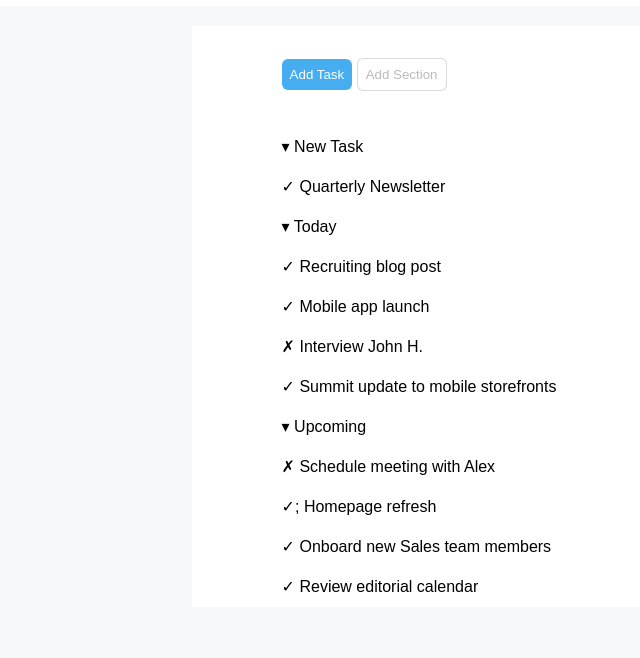
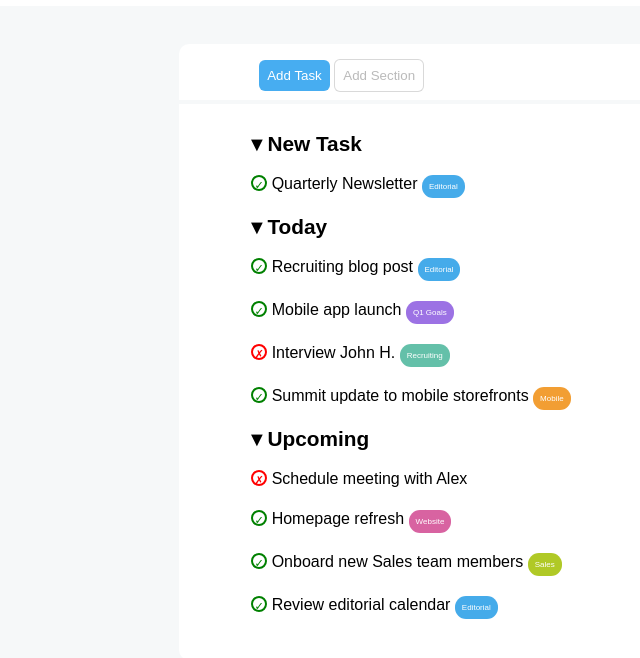
Before and after one commit to scurenza/html-css-toboolist, a plain HTML site: page index.html in a window 1280 px wide. Shown: the part 74-732 px from the top of the page, without its empty margins (0-640 px from the left). Drawn offline with Linux system fonts and the light colour scheme.

Commit message:
esercizio completo

```diff
--- a/css/style.css
+++ b/css/style.css
@@ -40,16 +40,21 @@ header{
 /* MAIN */
 
 .container-main {
-    width: 70%;
+    width: 90%;
     padding-top: 1em;
     margin: 20px auto 10px;
-    background-color: white;
 
 }
 
 .container-button{
     width: 80%;
-    margin: 1em auto;
+    margin: 0.1em auto;
+    background-color: white;
+    padding-left: 5em;
+    padding-top: 15px;
+    padding-bottom: 0.5em;
+    border-top-right-radius: 10px;
+    border-top-left-radius: 10px;
 }
 
 /* buttons */
@@ -72,11 +77,81 @@ header{
 /* to do list  */
 .container-list{
     width: 80%;
-    margin: 1em auto;
+    margin: 0.3em auto;
     padding-top: 20px;
+    padding-left: 4.5em;
+    padding-bottom: 2em;
     line-height: 40px;
+    background-color: white;
+    border-bottom-right-radius: 10px;
+    border-bottom-left-radius: 10px;
 }
 
 ul{
     list-style-type: none;
 }
+
+.major-point{
+    font-size: 1.3rem;
+    font-weight: 600;
+}
+
+.minor-points{
+    font-size: 1rem;
+    font-weight: 600;
+}
+
+.check{
+    display: inline-block;
+    color: green;
+    border: 2px solid green;
+    border-radius: 50%;
+    width: 1rem;
+    height: 1rem;
+    line-height: 1rem;
+    text-align: center;
+    font-size: 0.7rem;
+}
+
+.cross{
+    display: inline-block;
+    color: red;
+    border: 2px solid red;
+    border-radius: 50%;
+    width: 1rem;
+    height: 1rem;
+    line-height: 1rem;
+    text-align: center;
+    font-size: 0.7rem;
+}
+
+.notification{
+    color: white;
+    padding: 7px;
+    font-size: 0.5rem;
+    border-radius: 11px;
+}
+
+.blue{
+    background-color: #45abea;
+}
+
+.violet{
+    background-color: #9c72e4;
+}
+
+.lightgreen{
+    background-color: #64c0a9;
+}
+
+.orange{
+    background-color: #f29e33;
+}
+
+.purple{
+    background-color: #d863a1;
+}
+
+.darkgreen{
+    background-color: #b0c926;
+}
--- a/index.html
+++ b/index.html
@@ -33,18 +33,18 @@
                 </div>
                 <div class="container-list">
                     <ul>
-                        <li>&#x25BE; New Task</li>
-                        <li>&check; Quarterly Newsletter</li>
-                        <li>&#x25BE; Today</li>
-                        <li>&check; Recruiting blog post</li>
-                        <li>&check; Mobile app launch</li>
-                        <li>&cross; Interview John H.</li>
-                        <li>&check; Summit update to mobile storefronts</li>
-                        <li>&#x25BE; Upcoming</li>
-                        <li>&cross; Schedule meeting with Alex</li>
-                        <li>&check;; Homepage refresh</li>
-                        <li>&check; Onboard new Sales team members</li>
-                        <li>&check; Review editorial calendar</li>
+                        <li class="major-point">&#x25BE; New Task</li>
+                        <li class="minor-point"><span class="check">&check;</span> Quarterly Newsletter <span class="blue notification">Editorial</span></li>
+                        <li class="major-point">&#x25BE; Today</li>
+                        <li class="minor-point"><span class="check">&check;</span> Recruiting blog post <span class="blue notification">Editorial</span></li>
+                        <li class="minor-point"><span class="check">&check;</span> Mobile app launch <span class="violet notification">Q1 Goals</span></li>
+                        <li class="minor-point"><span class="cross">&cross;</span> Interview John H. <span class="lightgreen notification">Recruiting</span></li>
+                        <li class="minor-point"><span class="check">&check;</span> Summit update to mobile storefronts <span class="orange notification">Mobile</span></li>
+                        <li class="major-point">&#x25BE; Upcoming</li>
+                        <li class="minor-point"><span class="cross">&cross;</span> Schedule meeting with Alex</li>
+                        <li class="minor-point"><span class="check">&check;</span> Homepage refresh <span class="purple notification">Website</span></li>
+                        <li class="minor-point"><span class="check">&check;</span> Onboard new Sales team members <span class="darkgreen notification">Sales</span></li>
+                        <li class="minor-point"><span class="check">&check;</span> Review editorial calendar <span class="blue notification">Editorial</span></li>
                     </ul>
                 </div>
             </div>
```
